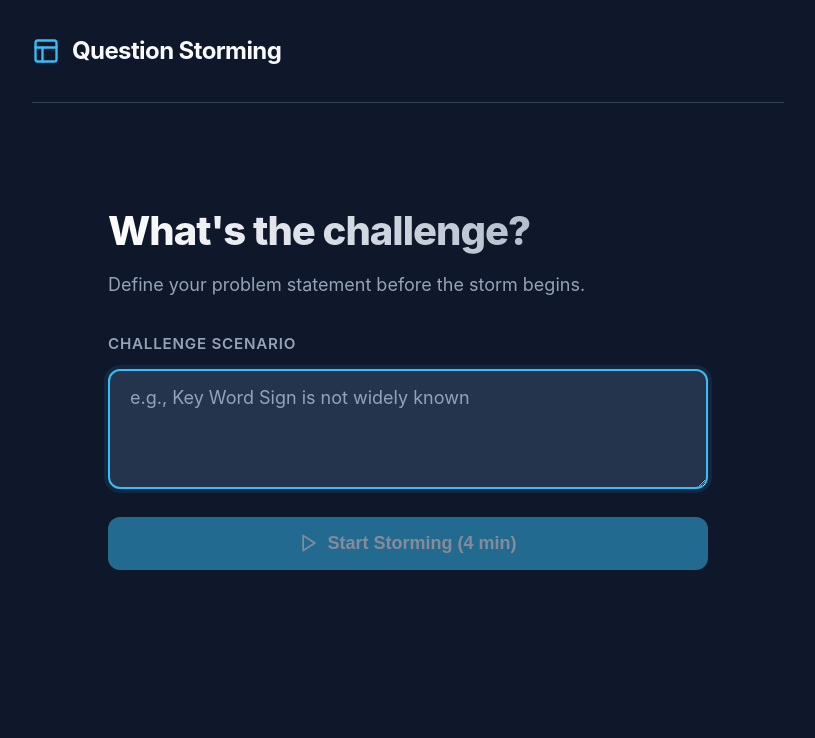
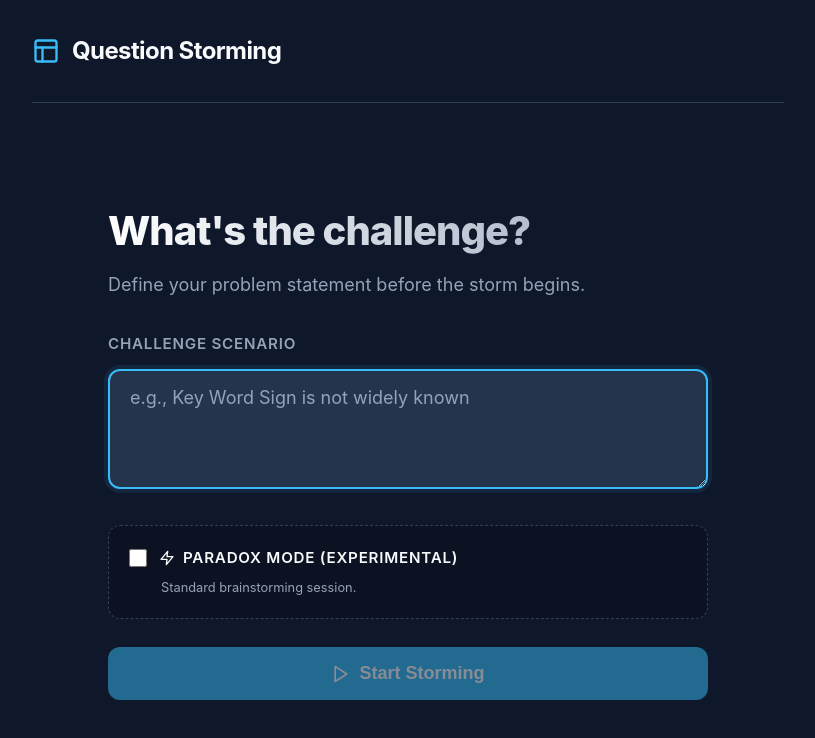
Before and after one commit to uantchern/question-storming, a React (Vite) app: page / in a window 1280 px wide. Shown: the top 738 px of the page, without its empty margins (232-1047 px from the left). Built offline with nearby package versions, Linux system fonts and the light colour scheme.

Commit message:
Implement Paradox Mode with metaphysical constraints and neon theme

```diff
--- a/src/App.jsx
+++ b/src/App.jsx
@@ -20,6 +20,7 @@ function App() {
             phase: 'SETUP', // SETUP, STORMING, REVIEW
             scenario: '',
             questions: [],
+            isParadoxMode: false,
         };
     });
 
@@ -28,8 +29,8 @@ function App() {
         localStorage.setItem(APP_STATE_KEY, JSON.stringify(session));
     }, [session]);
 
-    const handleStartStorm = (scenario) => {
-        setSession({ phase: 'STORMING', scenario, questions: [] });
+    const handleStartStorm = (scenario, isParadoxMode) => {
+        setSession({ phase: 'STORMING', scenario, questions: [], isParadoxMode });
     };
 
     const handleTimerEnd = (questions) => {
@@ -38,16 +39,16 @@ function App() {
 
     const handleReset = () => {
         if (confirm("Are you sure you want to reset the session? All your questions will be lost.")) {
-            setSession({ phase: 'SETUP', scenario: '', questions: [] });
+            setSession({ phase: 'SETUP', scenario: '', questions: [], isParadoxMode: false });
         }
     };
 
     return (
-        <div className="app-container">
+        <div className={`app-container ${session.isParadoxMode ? 'paradox-theme' : ''}`}>
             <header className="app-header">
                 <div className="brand">
                     <Layout className="brand-icon" />
-                    <h1>Question Storming</h1>
+                    <h1>Question Storming {session.isParadoxMode && <span className="paradox-label">PARADOX</span>}</h1>
                 </div>
                 {session.phase !== 'SETUP' && (
                     <button className="reset-btn" onClick={handleReset}>New Session</button>
@@ -62,6 +63,7 @@ function App() {
                 {session.phase === 'STORMING' && (
                     <StormingInterface
                         scenario={session.scenario}
+                        isParadoxMode={session.isParadoxMode}
                         initialQuestions={session.questions}
                         onTimeUp={handleTimerEnd}
                         onUpdateQuestions={(qs) => setSession(prev => ({ ...prev, questions: qs }))}
--- a/src/components/SessionSetup.jsx
+++ b/src/components/SessionSetup.jsx
@@ -1,13 +1,14 @@
 import { useState } from 'react';
-import { Play } from 'lucide-react';
+import { Play, Zap, Brain } from 'lucide-react';
 
 function SessionSetup({ onStart, initialScenario }) {
     const [scenario, setScenario] = useState(initialScenario || '');
+    const [isParadox, setIsParadox] = useState(false);
 
     const handleSubmit = (e) => {
         e.preventDefault();
         if (scenario.trim()) {
-            onStart(scenario.trim());
+            onStart(scenario.trim(), isParadox);
         }
     };
 
@@ -29,14 +30,34 @@ function SessionSetup({ onStart, initialScenario }) {
                     autoFocus
                     required
                 />
+
+                <div className="toggle-container">
+                    <label className="paradox-toggle">
+                        <input
+                            type="checkbox"
+                            checked={isParadox}
+                            onChange={(e) => setIsParadox(e.target.checked)}
+                        />
+                        <span className="toggle-content">
+                            <Zap size={16} className={isParadox ? 'active-icon' : ''} />
+                            <span>Paradox Mode (Experimental)</span>
+                        </span>
+                    </label>
+                    <p className="toggle-hint">
+                        {isParadox
+                            ? "Reality-defying constraints will be injected to shatter your assumptions."
+                            : "Standard brainstorming session."}
+                    </p>
+                </div>
+
                 <button
                     type="submit"
-                    className="primary-btn"
+                    className={`primary-btn ${isParadox ? 'paradox-btn' : ''}`}
                     disabled={!scenario.trim()}
                     style={{ marginTop: '1rem' }}
                 >
                     <Play size={20} />
-                    Start Storming (4 min)
+                    Start {isParadox ? 'Singularity' : 'Storming'}
                 </button>
             </form>
         </div>
--- a/src/index.css
+++ b/src/index.css
@@ -1,8 +1,10 @@
 :root {
-  --bg-color: #0f172a; /* deeper slate navy */
+  --bg-color: #0f172a;
+  /* deeper slate navy */
   --text-color: #f8fafc;
   --text-muted: #94a3b8;
-  --accent-color: #38bdf8; /* sky blue accent */
+  --accent-color: #38bdf8;
+  /* sky blue accent */
   --accent-hover: #0284c7;
   --surface-color: #1e293b;
   --surface-hover: #334155;
@@ -93,13 +95,27 @@ body {
 
 /* Animations */
 @keyframes fadeIn {
-  from { opacity: 0; transform: translateY(10px); }
-  to { opacity: 1; transform: translateY(0); }
+  from {
+    opacity: 0;
+    transform: translateY(10px);
+  }
+
+  to {
+    opacity: 1;
+    transform: translateY(0);
+  }
 }
 
 @keyframes slideIn {
-  from { opacity: 0; transform: translateX(-20px); }
-  to { opacity: 1; transform: translateX(0); }
+  from {
+    opacity: 0;
+    transform: translateX(-20px);
+  }
+
+  to {
+    opacity: 1;
+    transform: translateX(0);
+  }
 }
 
 .fade-in {
@@ -107,7 +123,8 @@ body {
 }
 
 /* Forms and Inputs */
-input[type="text"], textarea {
+input[type="text"],
+textarea {
   width: 100%;
   background-color: var(--surface-color);
   border: 2px solid var(--border-color);
@@ -119,11 +136,13 @@ input[type="text"], textarea {
   font-family: inherit;
 }
 
-input[type="text"]::placeholder, textarea::placeholder {
+input[type="text"]::placeholder,
+textarea::placeholder {
   color: var(--text-muted);
 }
 
-input[type="text"]:focus, textarea:focus {
+input[type="text"]:focus,
+textarea:focus {
   outline: none;
   border-color: var(--accent-color);
   background-color: #24344d;
@@ -182,6 +201,7 @@ button:disabled {
   letter-spacing: -0.025em;
   background: linear-gradient(to right, #fff, #94a3b8);
   -webkit-background-clip: text;
+  background-clip: text;
   -webkit-text-fill-color: transparent;
 }
 
@@ -261,8 +281,13 @@ button:disabled {
 }
 
 @keyframes pulse {
-  from { box-shadow: 0 0 0 rgba(239, 68, 68, 0); }
-  to { box-shadow: 0 0 15px rgba(239, 68, 68, 0.4); }
+  from {
+    box-shadow: 0 0 0 rgba(239, 68, 68, 0);
+  }
+
+  to {
+    box-shadow: 0 0 15px rgba(239, 68, 68, 0.4);
+  }
 }
 
 .input-section {
@@ -453,3 +478,148 @@ button:disabled {
 .download-btn:hover {
   background-color: var(--surface-hover);
 }
+
+/* Paradox Mode Styles */
+.paradox-theme {
+  --bg-color: #050505;
+  --accent-color: #ff00ff;
+  /* Neon Magenta */
+  --accent-hover: #b300b3;
+  --surface-color: #1a1a1a;
+  --border-color: #444;
+}
+
+.paradox-label {
+  font-size: 0.65rem;
+  background: var(--accent-color);
+  color: #000;
+  padding: 2px 6px;
+  border-radius: 4px;
+  margin-left: 0.5rem;
+  font-weight: 900;
+  letter-spacing: 0.1em;
+  animation: glitch 2s infinite;
+}
+
+.toggle-container {
+  margin-top: 1.5rem;
+  padding: 1.25rem;
+  background: rgba(0, 0, 0, 0.2);
+  border-radius: 12px;
+  border: 1px dashed var(--border-color);
+}
+
+.paradox-toggle {
+  display: flex;
+  align-items: center;
+  gap: 0.75rem;
+  cursor: pointer;
+  user-select: none;
+}
+
+.paradox-toggle input {
+  width: 18px;
+  height: 18px;
+  cursor: pointer;
+}
+
+.toggle-content {
+  display: flex;
+  align-items: center;
+  gap: 0.5rem;
+  font-weight: 600;
+  color: var(--text-color);
+}
+
+.active-icon {
+  color: var(--accent-color);
+  filter: drop-shadow(0 0 5px var(--accent-color));
+}
+
+.toggle-hint {
+  font-size: 0.8rem;
+  color: var(--text-muted);
+  margin-top: 0.5rem;
+  margin-left: 2rem;
+}
+
+.paradox-btn {
+  background: linear-gradient(45deg, #ff00ff, #00ffff) !important;
+  color: #000 !important;
+  font-weight: 800 !important;
+  text-transform: uppercase;
+  letter-spacing: 0.05em;
+  box-shadow: 0 0 20px rgba(255, 0, 255, 0.3) !important;
+}
+
+.paradox-overlay {
+  background: rgba(0, 0, 0, 0.8);
+  border: 1px solid var(--accent-color);
+  margin-bottom: 1.5rem;
+  padding: 1rem;
+  border-radius: 8px;
+  position: relative;
+  overflow: hidden;
+}
+
+.paradox-glitch-text {
+  display: flex;
+  align-items: center;
+  gap: 0.75rem;
+  font-family: 'Courier New', Courier, monospace;
+  font-weight: bold;
+  color: var(--accent-color);
+  font-size: 0.9rem;
+  animation: chromaticAberration 0.5s infinite;
+}
+
+.paradox-active .question-card {
+  border-left: 4px solid #00ffff;
+  background: linear-gradient(90deg, #111, #1a1a1a);
+}
+
+@keyframes glitch {
+  0% {
+    transform: translate(0);
+  }
+
+  20% {
+    transform: translate(-2px, 2px);
+  }
+
+  40% {
+    transform: translate(-2px, -2px);
+  }
+
+  60% {
+    transform: translate(2px, 2px);
+  }
+
+  80% {
+    transform: translate(2px, -2px);
+  }
+
+  100% {
+    transform: translate(0);
+  }
+}
+
+@keyframes chromaticAberration {
+  0% {
+    text-shadow: 2px 0 0 rgba(255, 0, 0, 0.5), -2px 0 0 rgba(0, 0, 255, 0.5);
+  }
+
+  50% {
+    text-shadow: -2px 0 0 rgba(255, 0, 0, 0.5), 2px 0 0 rgba(0, 0, 255, 0.5);
+  }
+
+  100% {
+    text-shadow: 2px 0 0 rgba(255, 0, 0, 0.5), -2px 0 0 rgba(0, 0, 255, 0.5);
+  }
+}
+
+/* Base adjustment for App.jsx header span */
+.brand h1 {
+  display: flex;
+  align-items: center;
+}
```
Also changed, not shown: src/components/StormingInterface.jsx (+39 -8 lines).
